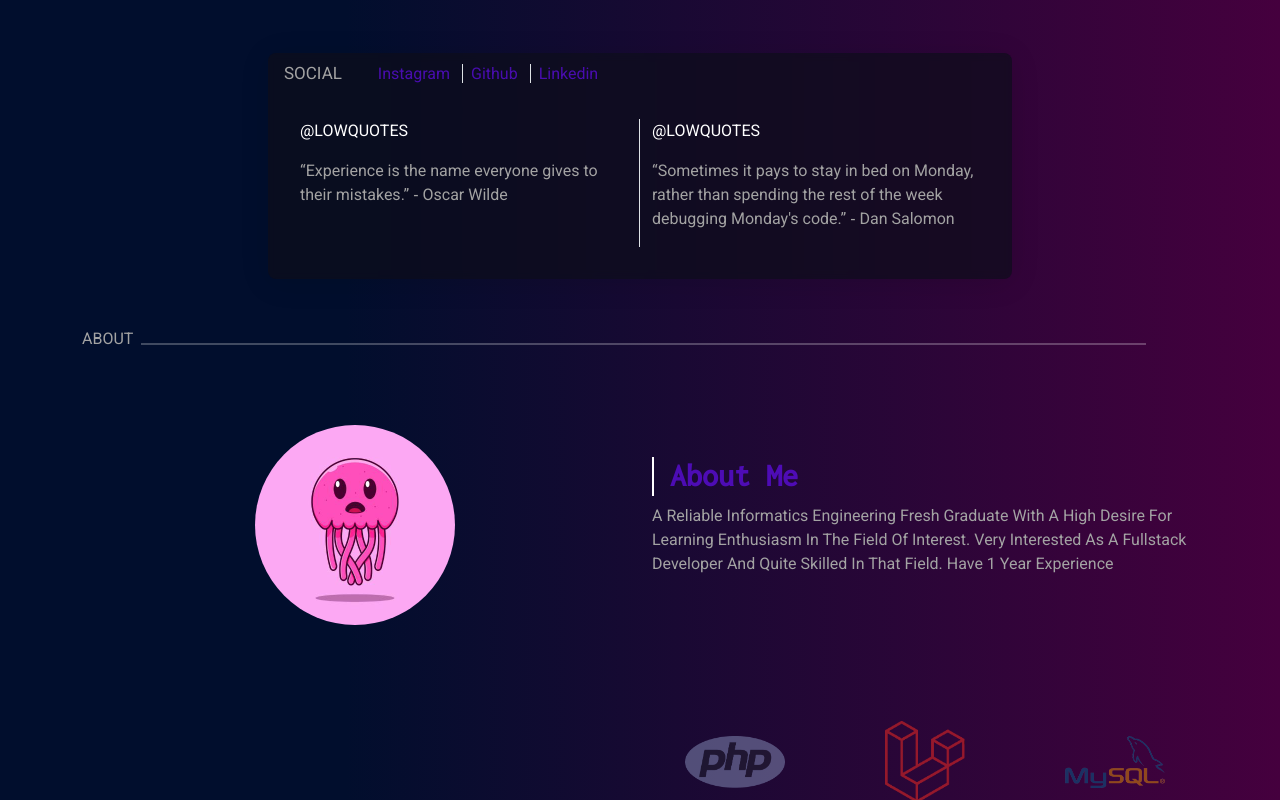
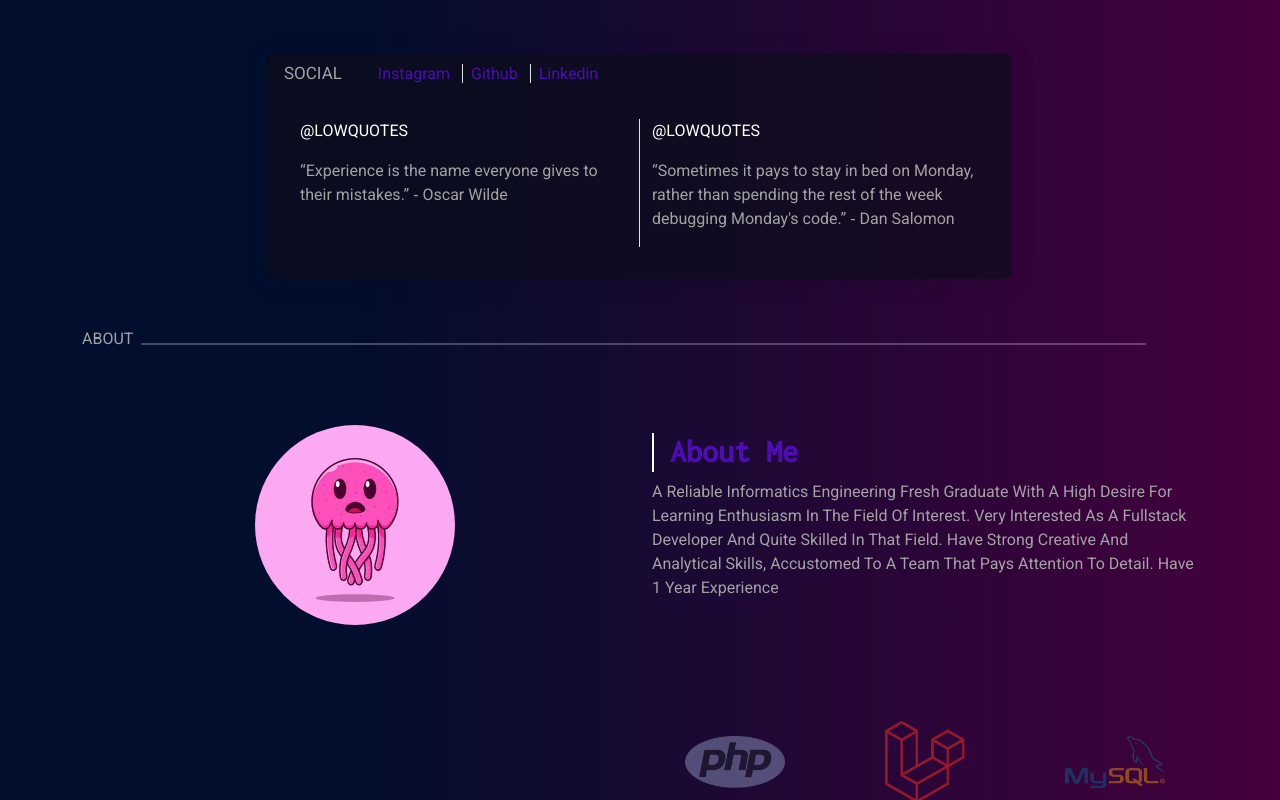
Before and after one commit to gilanghadi/portofolio, a plain HTML site: page index.html in a window 1280 px wide. Shown: the part 404-1204 px from the top of the page. Drawn offline with nearby package versions, Linux system fonts and the light colour scheme; animation ran at ten frames a second.

Commit message:
[fix] text about me

```diff
--- a/index.html
+++ b/index.html
@@ -230,7 +230,9 @@
                   a reliable informatics engineering fresh graduate with a high
                   desire for learning enthusiasm in the field of interest. very
                   interested as a fullstack developer and quite skilled in that
-                  field. have 1 year experience
+                  field. have strong creative and analytical skills, Accustomed
+                  to a team that pays attention to detail. have 1 year
+                  experience
                 </p>
               </div>
             </div>
```
